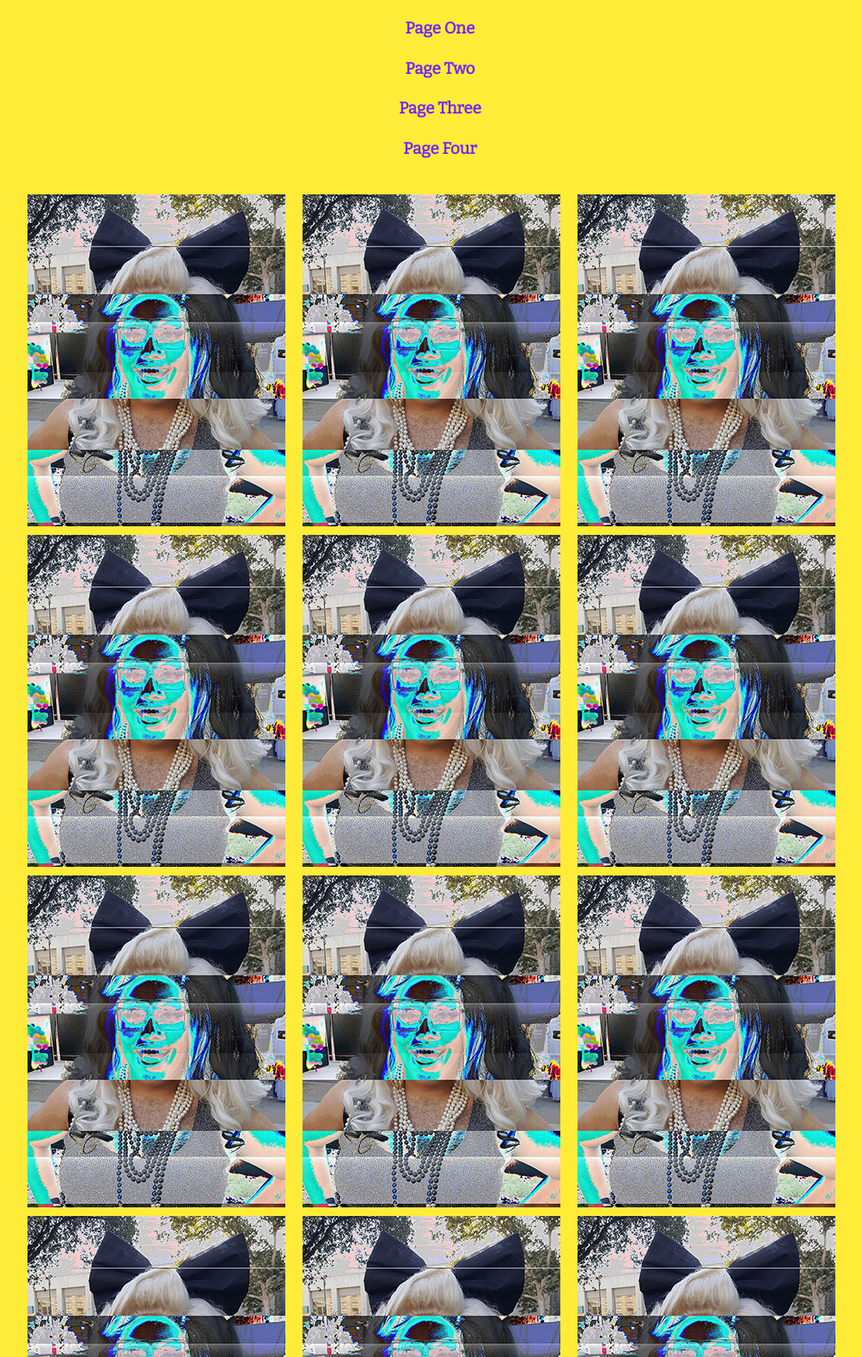
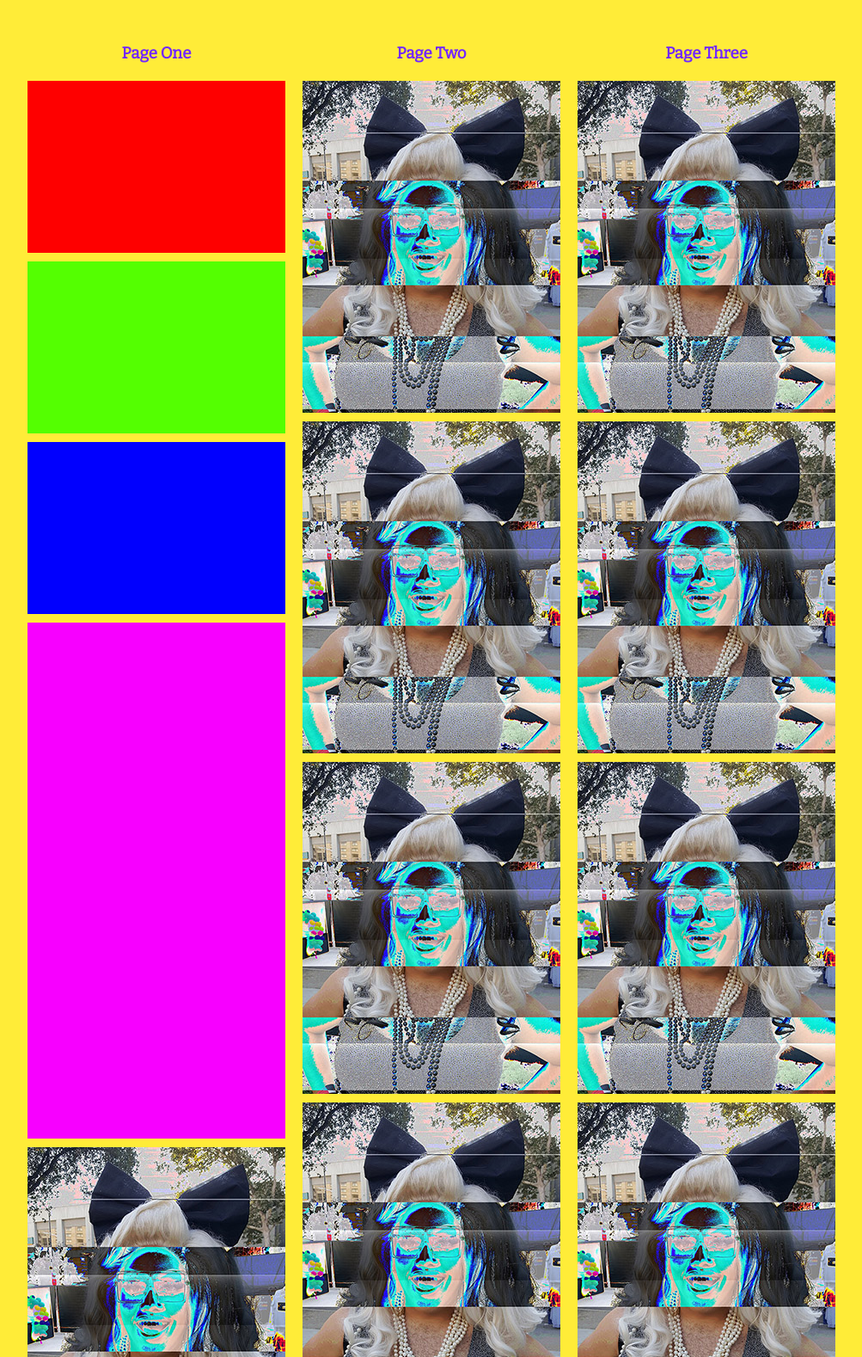
Before and after one commit to Jholthouse/netart, a plain HTML site: page index.html in a window 1280 px wide. Shown: the part 162-1740 px from the top of the page at 86% size, without its empty margins (128-1131 px from the left). Drawn offline with nearby package versions, Linux system fonts and the light colour scheme.

Commit message:
updated webpage

```diff
--- a/index.html
+++ b/index.html
@@ -8,10 +8,6 @@
   <body>
 <header>
   <a href="index.html"><h1>Justin Holthouse</h1></a>
-  <h3><a href="pageone.html">Page One</a></h3>
-  <h3><a href="pagetwo.html">Page Two</a></h3>
-  <h3><a href="pagethree.html">Page Three</a></h3>
-  <h3><a href="pagefour.html">Page Four</a></h3>
 </header>
 
   </body>
@@ -19,6 +15,20 @@
 
 <div class="row">
   <div class="column">
+
+  </div>
+  <div class="column">
+    <h3><a href="pageone.html">Page One</a></h3>
+    <img src="images/red.jpg">
+    <img src="images/lime.jpg">
+    <img src="images/blue.jpg">
+    <img src="images/magenta.jpg">
+    <img src="images/justinholthouse_glitch_jeremy1_portfolio.jpg">
+    <img src="images/justinholthouse_glitch_jeremy1_portfolio.jpg">
+    <img src="images/justinholthouse_glitch_jeremy1_portfolio.jpg">
+  </div>
+  <div class="column">
+    <h3><a href="pagetwo.html">Page Two</a></h3>
     <img src="images/justinholthouse_glitch_jeremy1_portfolio.jpg">
     <img src="images/justinholthouse_glitch_jeremy1_portfolio.jpg">
     <img src="images/justinholthouse_glitch_jeremy1_portfolio.jpg">
@@ -28,15 +38,7 @@
     <img src="images/justinholthouse_glitch_jeremy1_portfolio.jpg">
   </div>
   <div class="column">
-    <img src="images/justinholthouse_glitch_jeremy1_portfolio.jpg">
-    <img src="images/justinholthouse_glitch_jeremy1_portfolio.jpg">
-    <img src="images/justinholthouse_glitch_jeremy1_portfolio.jpg">
-    <img src="images/justinholthouse_glitch_jeremy1_portfolio.jpg">
-    <img src="images/justinholthouse_glitch_jeremy1_portfolio.jpg">
-    <img src="images/justinholthouse_glitch_jeremy1_portfolio.jpg">
-    <img src="images/justinholthouse_glitch_jeremy1_portfolio.jpg">
-  </div>
-  <div class="column">
+    <h3><a href="pagethree.html">Page Three</a></h3>
     <img src="images/justinholthouse_glitch_jeremy1_portfolio.jpg">
     <img src="images/justinholthouse_glitch_jeremy1_portfolio.jpg">
     <img src="images/justinholthouse_glitch_jeremy1_portfolio.jpg">
```
Also changed, not shown: images/blue.jpg (added), images/lime.jpg (added), images/magenta.jpg (added), images/red.jpg (added).
